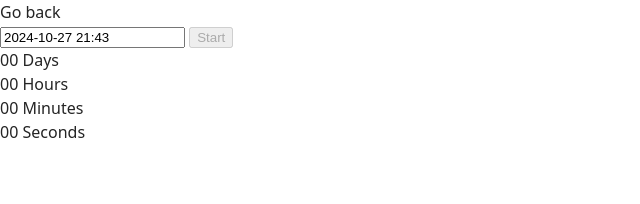
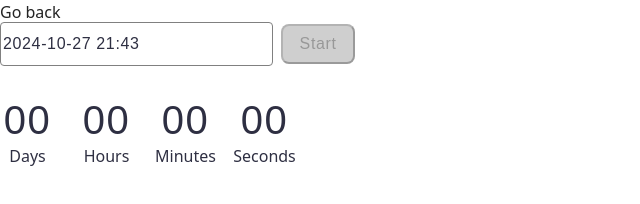
Before and after one commit to dfostakovskyi/goit-js-hw-10, a website built with Vite: page src/1-timer.html in a window 1280 px wide. Shown: the whole page, without its empty margins (0-640 px from the left). Built offline with nearby package versions, Linux system fonts and the light colour scheme.

Commit message:
27.10.24.14-43

```diff
--- a/src/1-timer.html
+++ b/src/1-timer.html
@@ -11,10 +11,13 @@
     <header>
       <a href="./index.html">Go back</a>
     </header>
+
     <main>
-      <main>
+      <div class="input-button-container">
         <input type="text" id="datetime-picker" />
         <button type="button" data-start>Start</button>
+      </div>
+
       <div class="timer">
         <div class="field">
           <span class="value" data-days>00</span>
@@ -34,7 +37,7 @@
         </div>
       </div>
     </main>
-    </main>
+
     <script type="module" src="./js/1-timer.js"></script>
   </body>
 </html>
--- a/src/css/styles.css
+++ b/src/css/styles.css
@@ -16,3 +16,97 @@
 @import url('./badges.css');
 @import url('./back-link.css');
 @import url('./footer.css');
+
+.input-button-container {
+  display: flex;
+  align-items: center;
+  border: none;
+  width: 355px;
+  height: 40px;
+  gap: 8px;
+}
+
+.flatpickr-input {
+  width: 272px;
+  height: 40px;
+  font-family: 'Montserrat', sans-serif;
+  font-weight: 400;
+  font-size: 16px;
+  line-height: 1.5;
+  letter-spacing: 0.04em;
+  color: #2e2f42;
+  border-radius: 4px;
+  border: 1px solid #808080;
+}
+.flatpickr-input:hover {
+  border: 1px solid #000;
+}
+.flatpickr-input:active {
+  border: 1px solid #4e75ff;
+}
+.flatpickr-input:disabled {
+  border: 1px solid #808080;
+}
+
+button[type='button'] {
+  display: flex;
+  align-items: center;
+  justify-content: center;
+  border-radius: 8px;
+  padding: 0;
+  width: 75px;
+  height: 40px;
+  background-color: #4e75ff;
+  font-family: 'Montserrat', sans-serif;
+  font-weight: 500;
+  font-size: 16px;
+  line-height: 1.5;
+  letter-spacing: 0.04em;
+  color: #fff;
+}
+button[type='button']:disabled {
+  background-color: #cfcfcf;
+  color: #989898;
+}
+
+button[type='button']:hover {
+  background-color: #6c8cff;
+}
+
+.timer {
+  display: flex;
+  align-items: flex-start;
+  justify-content: flex-start;
+  flex-direction: row;
+  gap: 24px;
+  width: 346px;
+  height: 72px;
+  margin-top: 32px;
+}
+
+.field {
+  display: flex;
+  align-items: center;
+  justify-content: flex-start;
+  flex-direction: column;
+  gap: 0px;
+  width: 55px;
+  height: 72px;
+}
+
+.value {
+  font-family: 'Montserrat', sans-serif;
+  font-weight: 400;
+  font-size: 40px;
+  line-height: 1.2;
+  letter-spacing: 0.04em;
+  color: #2e2f42;
+}
+
+.label {
+  ont-family: 'Montserrat', sans-serif;
+  font-weight: 400;
+  font-size: 16px;
+  line-height: 1.5;
+  color: #2e2f42;
+}
```
Lines whose indentation alone changed are shown as unchanged.
